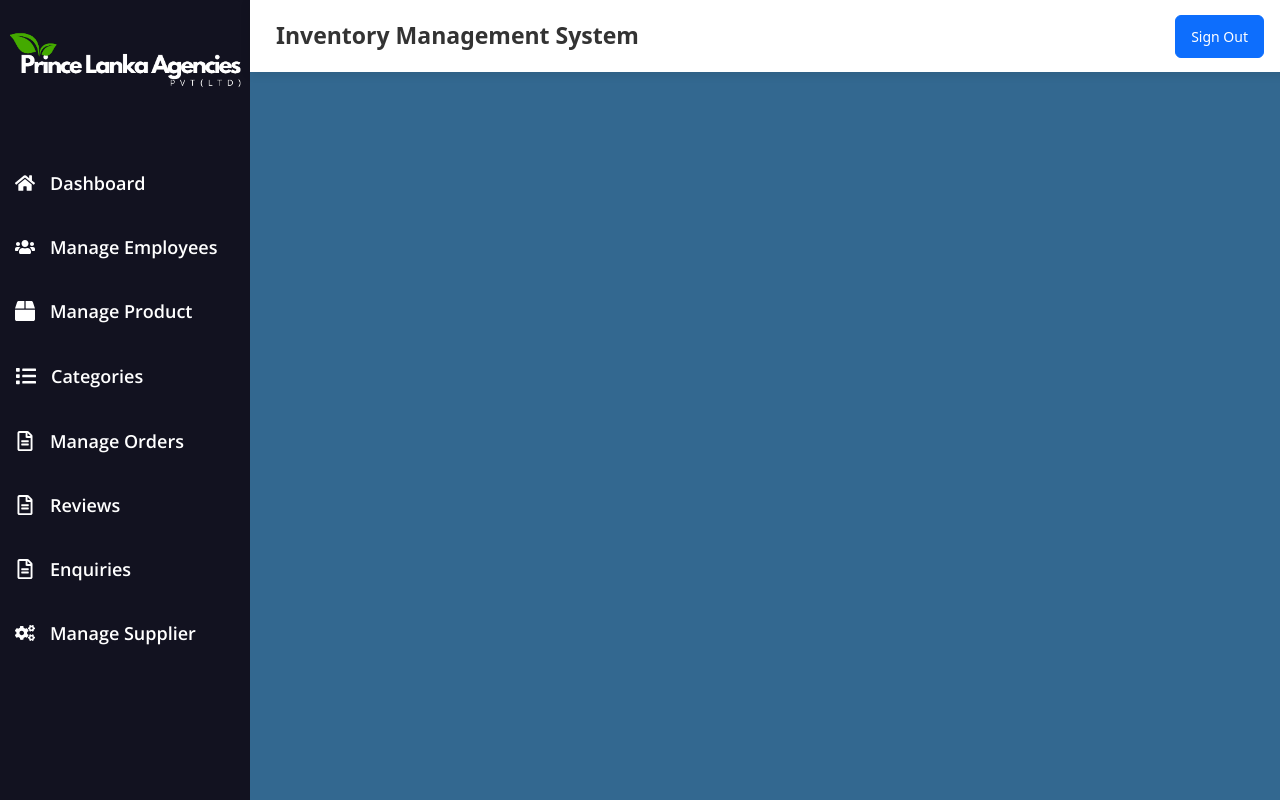
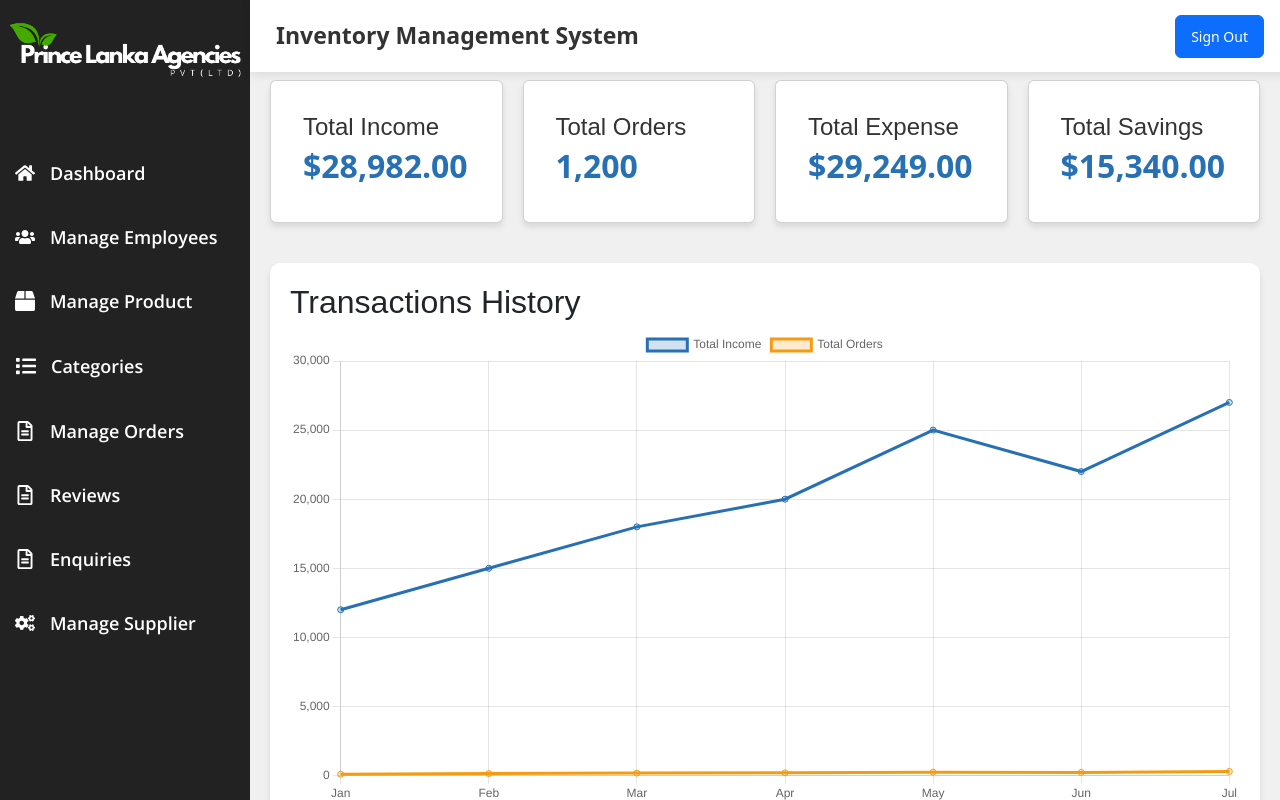
Before and after one commit to Crharish18/Prince-SDP, a React (Vite) app in the folder Frontend/: page /admin/dashboard in a window 1280 px wide. Built offline with nearby package versions, Linux system fonts and the light colour scheme.

Commit message:
Add charting capabilities to Dashboard and enhance ManageEmployee table styling

```diff
--- a/Frontend/package.json
+++ b/Frontend/package.json
@@ -14,7 +14,9 @@
     "@emotion/styled": "^11.14.0",
     "@mui/material": "^6.4.4",
     "bootstrap": "^5.3.3",
+    "chart.js": "^4.4.7",
     "react": "^19.0.0",
+    "react-chartjs-2": "^5.3.0",
     "react-dom": "^19.0.0",
     "react-icons": "^5.4.0",
     "react-router-dom": "^7.1.5"
--- a/Frontend/src/pages/admin/Dashboard.css
+++ b/Frontend/src/pages/admin/Dashboard.css
@@ -1,29 +1,66 @@
-/* Prevent scrolling */
-html, body {
-  height: 100%;
-  margin: 0;
-  padding: 0;
-  overflow: hidden; /* Hides both horizontal & vertical scroll */
-  display: flex;
-  flex-direction: column;
-}
-
-/* Ensure no extra width */
+/* Container for the dashboard */
 .dashboard-container {
   display: flex;
   height: 100vh;
   width: 100vw;
-  overflow: hidden; /* Prevents overflow */
+  overflow: hidden;
 }
 
-/* Ensure no extra scrolling inside the content */
+/* Sidebar Styles */
+.sidebar {
+  width: 250px;
+  height: 100vh;
+  background-color: #222;
+  color: white;
+  padding-top: 20px;
+}
+
+/* Content Area */
 .dashboard-content {
   flex-grow: 1;
   padding: 20px;
-  background-color: #336890;
-  height: 100vh;
-  width: 100%;
+  background-color: #f0f0f0;
   display: flex;
   flex-direction: column;
-  overflow: auto; /* Allows internal scrolling only if necessary */
+  overflow: auto;
 }
+
+/* Card Layout */
+.card-container {
+  margin-top: 60px;
+  margin-left: 250px;
+  display: grid;
+  grid-template-columns: repeat(4, 1fr); /* Create 4 equal columns */
+  gap: 20px;
+  margin-bottom: 20px;
+}
+
+/* Card Styling */
+.card {
+  background-color: white;
+  padding: 20px;
+  border-radius: 10px;
+  box-shadow: 0 4px 6px rgba(0, 0, 0, 0.1);
+}
+
+.card h2 {
+  margin: 0;
+  font-size: 24px;
+  color: #333;
+}
+
+.card .metric-value {
+  font-size: 32px;
+  font-weight: bold;
+  color: #2770b4;
+}
+
+/* Chart Styling */
+.chart-container {
+  margin-left: 250px;
+  background-color: white;
+  padding: 20px;
+  border-radius: 10px;
+  box-shadow: 0 4px 6px rgba(0, 0, 0, 0.1);
+  margin-top: 20px;
+}
--- a/Frontend/src/pages/admin/Dashboard.jsx
+++ b/Frontend/src/pages/admin/Dashboard.jsx
@@ -1,8 +1,35 @@
+import React from "react";
 import Sidebar from "../../components/sidebar";
 import Header from "../../components/Header";
 import './Dashboard.css';
+import { Line } from 'react-chartjs-2';
+import { Chart as ChartJS, CategoryScale, LinearScale, PointElement, LineElement, Title, Tooltip, Legend } from 'chart.js';
+
+// Register ChartJS components
+ChartJS.register(CategoryScale, LinearScale, PointElement, LineElement, Title, Tooltip, Legend);
 
 function Dashboard() {
+  // Chart data
+  const data = {
+    labels: ['Jan', 'Feb', 'Mar', 'Apr', 'May', 'Jun', 'Jul'],
+    datasets: [
+      {
+        label: 'Total Income',
+        data: [12000, 15000, 18000, 20000, 25000, 22000, 27000],
+        borderColor: '#2770b4',
+        backgroundColor: 'rgba(39, 112, 180, 0.2)',
+        fill: true,
+      },
+      {
+        label: 'Total Orders',
+        data: [100, 150, 180, 200, 250, 230, 300],
+        borderColor: '#f39c12',
+        backgroundColor: 'rgba(243, 156, 18, 0.2)',
+        fill: true,
+      }
+    ]
+  };
+
   return (
     <div className="dashboard-container">
       <div className="sidebar">
@@ -10,7 +37,29 @@ function Dashboard() {
       </div>
       <div className="dashboard-content">
         <Header />
-        {/* Other components go here */}
+        <div className="card-container">
+          <div className="card">
+            <h2>Total Income</h2>
+            <div className="metric-value">$28,982.00</div>
+          </div>
+          <div className="card">
+            <h2>Total Orders</h2>
+            <div className="metric-value">1,200</div>
+          </div>
+          <div className="card">
+            <h2>Total Expense</h2>
+            <div className="metric-value">$29,249.00</div>
+          </div>
+          <div className="card">
+            <h2>Total Savings</h2>
+            <div className="metric-value">$15,340.00</div>
+          </div>
+        </div>
+        {/* Chart Section */}
+        <div className="chart-container">
+          <h2>Transactions History</h2>
+          <Line data={data} options={{ responsive: true, plugins: { legend: { position: 'top' } } }} />
+        </div>
       </div>
     </div>
   );
--- a/Frontend/src/pages/admin/ManageEmployee.css
+++ b/Frontend/src/pages/admin/ManageEmployee.css
@@ -99,7 +99,8 @@ h1.section-title {
   background-color: #06325e; /* Darker hover color */
 }
 
-/* Table Section */
+/* Table Container - Add Scrolling */
+/* Table Container - Add Scrolling */
 .table-container {
   width: 80vw;
   background: white;
@@ -107,6 +108,20 @@ h1.section-title {
   border-radius: 10px;
   box-shadow: 0px 4px 6px rgba(0, 0, 0, 0.1);
   margin-right: 70px;
+  height: 400px; /* Set fixed height for the scrollable area */
+  overflow-y: scroll; /* Enable vertical scrolling */
+  position: relative; /* Ensure stacking context for z-index */
+}
+
+/* Table Header - Keep Fixed */
+.table-container thead {
+  position: sticky;
+  top: 0;
+  background: #781c1c; /* Keep header background */
+  color: white;
+  z-index: 2; /* Ensure header stays on top */
+  box-shadow: 0 2px 5px rgba(0, 0, 0, 0.1); /* Add shadow to separate header from rows */
+
 }
 
 /* Table Styling */
@@ -128,24 +143,6 @@ th {
   font-weight: bold;
 }
 
-/* Responsive Design */
-@media (max-width: 768px) {
-  .top-section {
-    flex-direction: column;
-    align-items: stretch;
-  }
-
-  .search-bar {
-    width: 100%;
-    margin-bottom: 10px;
-  }
-
-  .btn-container {
-    width: 100%;
-    display: flex;
-    justify-content: space-between;
-  }
-}
 
 /* Modal Overlay */
 .modal-overlay {
@@ -210,7 +207,7 @@ th {
 }
 
 .modal-content .btn-secondary {
-  background-color: #f0f0f0;
+  background-color: #2770b4;
   border: 2px solid #ddd;
 }
 
@@ -225,11 +222,11 @@ th {
 }
 
 .modal-content .btn-primary:hover {
-  background-color: #5a1414; /* Darker blue on hover */
+  background-color: #131b6e; /* Darker blue on hover */
 }
 
 .modal-content .btn-secondary:hover {
-  background-color: #ddd; /* Lighter gray on hover */
+  background-color: #131b6e; /* Lighter gray on hover */
 }
 
 /* Close Button */
--- a/Frontend/src/pages/admin/ManageEmployee.jsx
+++ b/Frontend/src/pages/admin/ManageEmployee.jsx
@@ -54,9 +54,10 @@ function ManageEmployee() {
                 </tr>
               </thead>
               <tbody>
-                {/* Example Employee Data */}
-                <tr>
-                  <td>1</td>
+                {/* Example Employee Data - Dynamically generated rows */}
+                {[...Array(20)].map((_, index) => (
+                  <tr key={index}>
+                    <td>{index + 1}</td>
                     <td>John Doe</td>
                     <td>123 Main St, City</td>
                     <td>1990-01-01</td>
@@ -64,7 +65,7 @@ function ManageEmployee() {
                     <td>123456789V</td>
                     <td>johndoe@email.com</td>
                   </tr>
-                {/* More rows as needed */}
+                ))}
               </tbody>
             </table>
           </div>
```
Also changed, not shown: 1 other file (tests, documents, lock files or other folders). Lines whose indentation alone changed are shown as unchanged.
